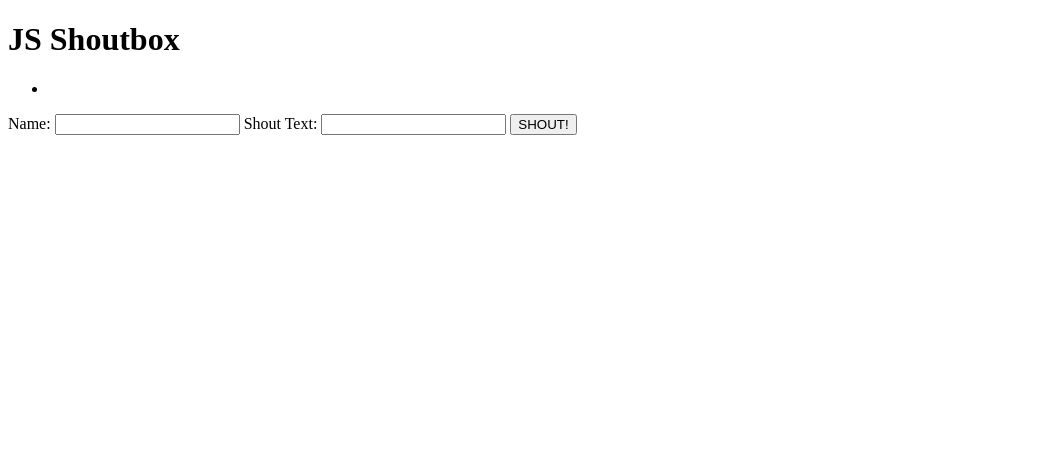
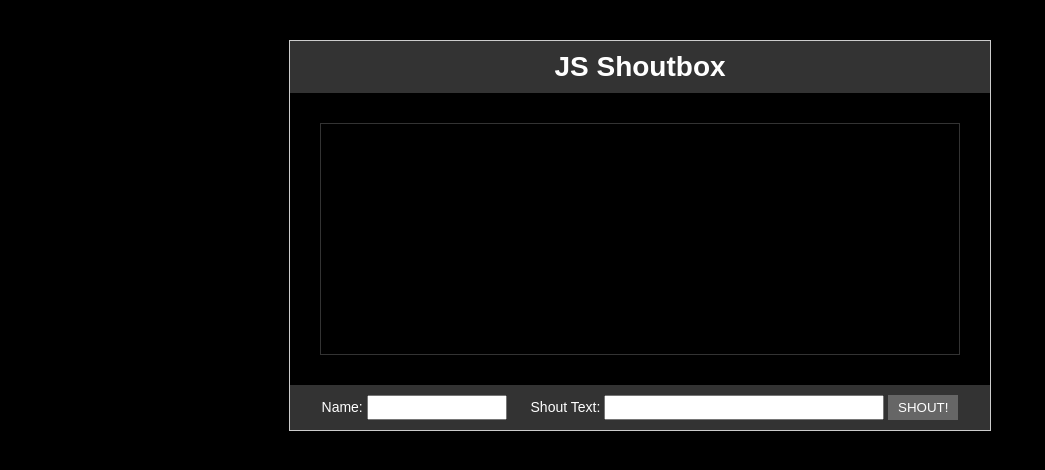
Before and after one commit to brodave318/JS-Shoutbox, a PHP site: page / in a window 1280 px wide. Shown: the top 470 px of the page, without its empty margins (0-1045 px from the left). Run offline with PHP 8.4, Linux system fonts and the light colour scheme; some libraries are stand-ins or nearby versions.

Commit message:
Added CSS code

```diff
--- a/css/style.css
+++ b/css/style.css
@@ -0,0 +1,64 @@
+* {
+  margin: 0;
+  padding: 0;
+}
+
+body {
+  font-family: 'Arial', sans-serif;
+  background: #000;
+  color: #fff;
+  font-size: 14px;
+}
+
+#container {
+  width: 700px;
+  margin: 40px auto;
+  overflow: auto;
+  border: #ccc 1px solid;
+}
+
+header {
+  background: #333;
+  padding: 10px;
+  text-align: center;
+}
+
+#shouts {
+  height: 200px;
+  border: #333 1px solid;
+  margin: 30px;
+  padding: 15px;
+}
+
+#shouts li {
+  list-style: none;
+  line-height: 1.7em;
+}
+
+footer {
+  padding: 10px;
+  background: #333;
+  text-align: center;
+}
+
+input#name, input#shout {
+  padding: 3px;
+  height: 15px;
+}
+
+input#name {
+  width: 130px;
+  margin-right: 20px;
+}
+
+input#shout {
+  width: 270px;
+}
+
+input#submit {
+  padding: 5px 10px;
+  border: 0;
+  background: #666;
+  color: #fff;
+  cursor: pointer;
+}
--- a/index.php
+++ b/index.php
@@ -15,6 +15,7 @@
       <ul>
         <li></li>
       </ul>
+    </div>
       <footer>
         <form>
           <label>Name: </label>
```
